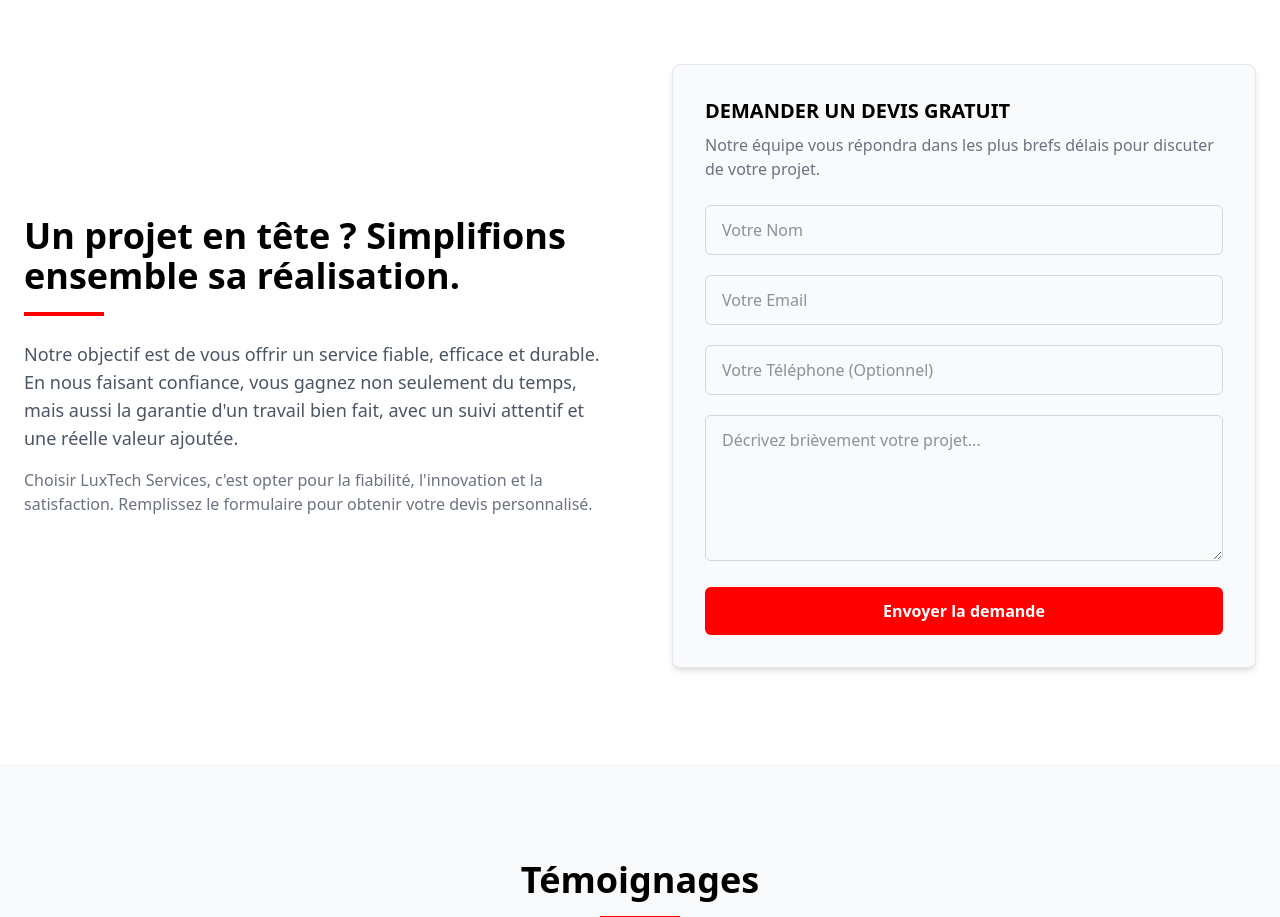
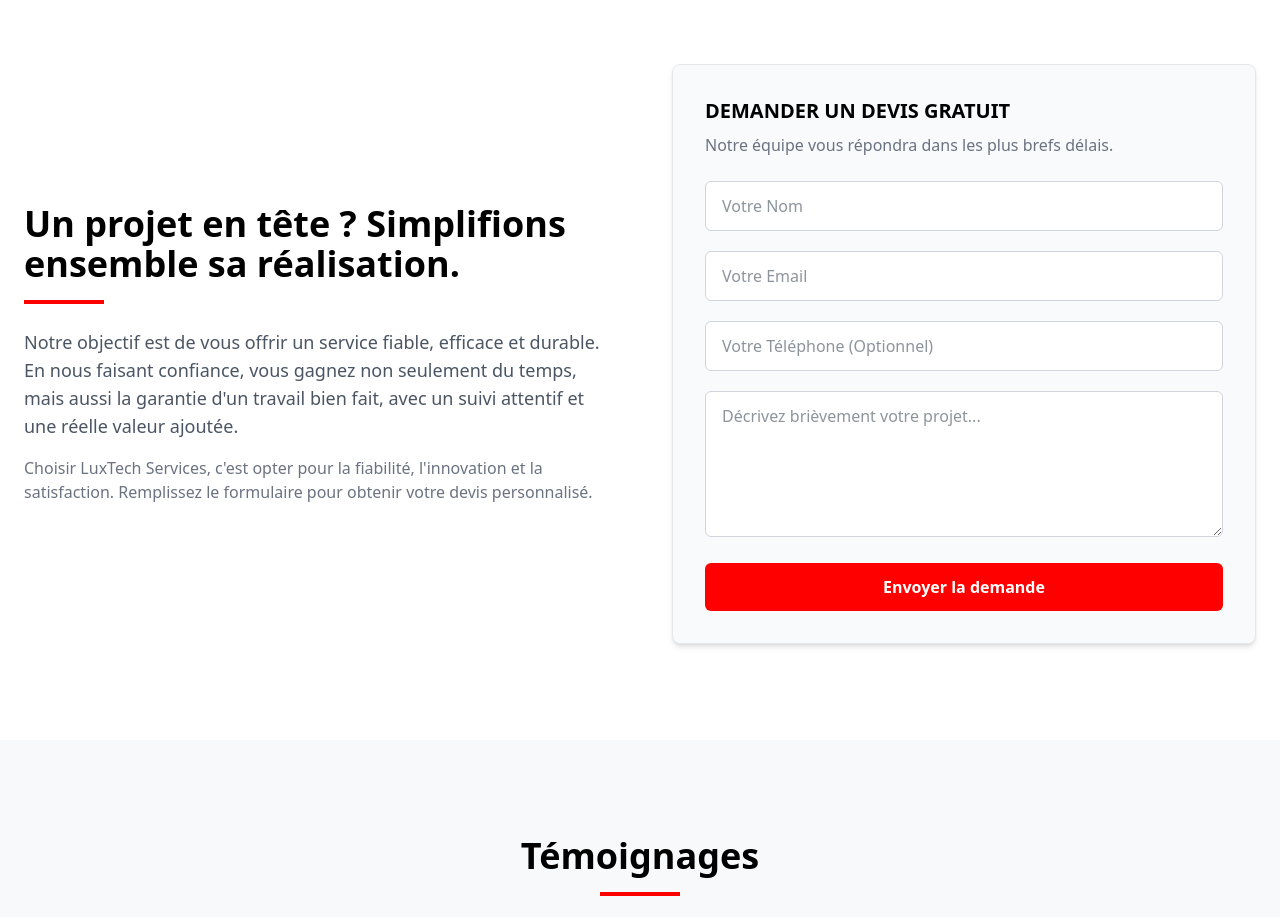
Before and after one commit to Tacite243/luxtech, a Next.js app: page /services in a window 1280 px wide. Shown: the part 1240-2157 px from the top of the page. Built offline with nearby package versions, Linux system fonts and the light colour scheme; no server answers.

Commit message:
feat(getAQuote): add backend functionality

```diff
--- /dev/null
+++ b/src/app/api/quote/route.ts
@@ -0,0 +1,56 @@
+import { NextResponse } from 'next/server';
+import { Resend } from 'resend';
+import { z } from 'zod';
+
+const resend = new Resend(process.env.RESEND_API_KEY);
+const toEmail = process.env.TO_EMAIL;
+
+// Schéma de validation pour la demande de devis
+const quoteSchema = z.object({
+  name: z.string().min(2, "Le nom est requis."),
+  email: z.string().email("L'adresse email est invalide."),
+  phone: z.string().optional(),
+  message: z.string().min(10, "Veuillez décrire votre projet (min. 10 caractères)."),
+});
+
+export async function POST(request: Request) {
+  try {
+    if (!toEmail) {
+        throw new Error("L'adresse email du destinataire n'est pas configurée.");
+    }
+
+    const body = await request.json();
+    const validation = quoteSchema.safeParse(body);
+
+    if (!validation.success) {
+      return NextResponse.json({ errors: validation.error.flatten().fieldErrors }, { status: 400 });
+    }
+
+    const { name, email, phone, message } = validation.data;
+
+    const { data, error } = await resend.emails.send({
+      from: 'onboarding@resend.dev',
+      to: toEmail,
+      subject: `Nouvelle Demande de Devis de ${name}`,
+      replyTo: email,
+      html: `
+        <h2>Demande de Devis</h2>
+        <p><strong>Nom :</strong> ${name}</p>
+        <p><strong>Email :</strong> ${email}</p>
+        ${phone ? `<p><strong>Téléphone :</strong> ${phone}</p>` : ''}
+        <hr>
+        <h3>Description du projet :</h3>
+        <p>${message.replace(/\n/g, "<br>")}</p>
+      `,
+    });
+
+    if (error) {
+      return NextResponse.json({ error: "Erreur lors de l'envoi de l'e-mail" }, { status: 500 });
+    }
+
+    return NextResponse.json({ message: 'Demande envoyée avec succès !' }, { status: 200 });
+
+  } catch (error) {
+    return NextResponse.json({ error: 'Une erreur est survenue.' }, { status: 500 });
+  }
+}
--- a/src/components/GetAQuote.tsx
+++ b/src/components/GetAQuote.tsx
@@ -1,6 +1,24 @@
 "use client";
 
 import { motion, Variants } from 'framer-motion';
+import { useForm, SubmitHandler } from 'react-hook-form';
+import { zodResolver } from '@hookform/resolvers/zod';
+import { z } from 'zod';
+import { useAppDispatch, useAppSelector } from '@/redux/hooks';
+import { sendQuoteRequest, resetQuoteState } from '@/redux/features/quoteSlice';
+import toast from 'react-hot-toast';
+import { useEffect } from 'react';
+import { Loader2 } from 'lucide-react';
+
+// Schéma de validation pour le formulaire
+const quoteSchema = z.object({
+  name: z.string().min(2, "Le nom est requis."),
+  email: z.string().email("L'adresse email est invalide."),
+  phone: z.string().optional(),
+  message: z.string().min(10, "Veuillez décrire votre projet (min. 10 caractères)."),
+});
+
+type QuoteFormValues = z.infer<typeof quoteSchema>;
 
 const fadeInUp: Variants = {
   hidden: { opacity: 0, y: 30 },
@@ -20,19 +38,43 @@ const containerVariants: Variants = {
 };
 
 export default function GetAQuote() {
-  const inputStyle = "w-full px-4 py-3 bg-[#f9fafb] border border-[#d1d5db] rounded-md focus:outline-none focus:ring-2 focus:ring-[#FF0000] transition duration-300 text-gray-800";
+  const dispatch = useAppDispatch();
+  const { status, error } = useAppSelector((state) => state.quote);
+
+  const { register, handleSubmit, reset, formState: { errors } } = useForm<QuoteFormValues>({
+    resolver: zodResolver(quoteSchema),
+  });
+
+  const onSubmit: SubmitHandler<QuoteFormValues> = async (data) => {
+    await dispatch(sendQuoteRequest(data)).unwrap();
+  };
+
+  // Gérer les notifications de succès/erreur
+  useEffect(() => {
+    if (status === 'succeeded') {
+      toast.success('Demande de devis envoyée avec succès !');
+      reset(); // Vider le formulaire
+      dispatch(resetQuoteState()); // Réinitialiser l'état du slice
+    }
+    if (status === 'failed' && error) {
+      toast.error(error);
+      dispatch(resetQuoteState());
+    }
+  }, [status, error, dispatch, reset]);
+
+  const isLoading = status === 'loading';
+  const inputStyle = "w-full px-4 py-3 bg-white border border-[#d1d5db] rounded-md focus:outline-none focus:ring-2 focus:ring-[#FF0000] transition duration-300 text-gray-800";
 
   return (
     <motion.section
       initial="hidden"
       whileInView="visible"
-      // viewport={{ once: true, amount: 0.2 }}
+      viewport={{ once: true, amount: 0.2 }}
       variants={containerVariants}
       className="bg-[#FFFFFF] text-[#111827] py-16 md:py-24"
     >
       <div className="container mx-auto px-6">
         <div className="grid grid-cols-1 lg:grid-cols-2 gap-12 lg:gap-16 items-center">
-
           <motion.div variants={fadeInUp}>
             <h2 className="text-3xl md:text-4xl font-bold mb-4 text-[#000000]">
               Un projet en tête ? Simplifions ensemble sa réalisation.
@@ -51,15 +93,29 @@ export default function GetAQuote() {
               Demander un devis gratuit
             </h3>
             <p className="text-[#6b7280] mb-6">
-              Notre équipe vous répondra dans les plus brefs délais pour discuter de votre projet.
+              Notre équipe vous répondra dans les plus brefs délais.
             </p>
-            <form action="#" method="POST" className="space-y-5">
-              {/* ...champs du formulaire... */}
-              <div><input type="text" name="name" placeholder="Votre Nom" required className={inputStyle} /></div>
-              <div><input type="email" name="email" placeholder="Votre Email" required className={inputStyle} /></div>
-              <div><input type="tel" name="phone" placeholder="Votre Téléphone (Optionnel)" className={inputStyle} /></div>
-              <div><textarea name="message" placeholder="Décrivez brièvement votre projet..." rows={5} required className={inputStyle}></textarea></div>
-              <div><button type="submit" className="w-full bg-[#FF0000] text-[#FFFFFF] font-bold py-3 px-6 rounded-md hover:bg-[#D90000] focus:outline-none focus:ring-2 focus:ring-offset-2 focus:ring-[#FF0000] transition-all duration-300">Envoyer la demande</button></div>
+            <form onSubmit={handleSubmit(onSubmit)} className="space-y-5">
+              <div>
+                <input {...register('name')} placeholder="Votre Nom" className={inputStyle} />
+                {errors.name && <p className="mt-1 text-sm text-red-600">{errors.name.message}</p>}
+              </div>
+              <div>
+                <input {...register('email')} placeholder="Votre Email" className={inputStyle} />
+                {errors.email && <p className="mt-1 text-sm text-red-600">{errors.email.message}</p>}
+              </div>
+              <div>
+                <input {...register('phone')} placeholder="Votre Téléphone (Optionnel)" className={inputStyle} />
+              </div>
+              <div>
+                <textarea {...register('message')} placeholder="Décrivez brièvement votre projet..." rows={5} className={inputStyle}></textarea>
+                {errors.message && <p className="mt-1 text-sm text-red-600">{errors.message.message}</p>}
+              </div>
+              <div>
+                <button type="submit" disabled={isLoading} className="w-full bg-[#FF0000] text-[#FFFFFF] font-bold py-3 px-6 rounded-md hover:bg-[#D90000] focus:outline-none focus:ring-2 focus:ring-offset-2 focus:ring-[#FF0000] transition-all duration-300 flex items-center justify-center disabled:opacity-60">
+                  {isLoading ? <Loader2 className="animate-spin" /> : 'Envoyer la demande'}
+                </button>
+              </div>
             </form>
           </motion.div>
         </div>
--- /dev/null
+++ b/src/redux/features/quoteSlice.ts
@@ -0,0 +1,67 @@
+import { createSlice, createAsyncThunk } from '@reduxjs/toolkit';
+import axios from 'axios';
+import axiosInstance from '@/lib/axiosInstance';
+import { z } from 'zod';
+
+// Le type des données que le formulaire enverra
+const quoteSchema = z.object({
+    name: z.string(),
+    email: z.string(),
+    phone: z.string().optional(),
+    message: z.string(),
+});
+type QuoteFormData = z.infer<typeof quoteSchema>;
+
+type QuoteState = {
+    status: 'idle' | 'loading' | 'succeeded' | 'failed';
+    error: string | null;
+};
+
+const initialState: QuoteState = {
+    status: 'idle',
+    error: null,
+};
+
+// Thunk asynchrone pour envoyer la demande de devis
+export const sendQuoteRequest = createAsyncThunk(
+    'quote/sendRequest',
+    async (data: QuoteFormData, { rejectWithValue }) => {
+        try {
+            const response = await axiosInstance.post('/quote', data);
+            return response.data;
+        } catch (error: unknown) {
+            if (axios.isAxiosError(error) && error.response) {
+                return rejectWithValue(error.response.data.error || 'Erreur lors de l\'envoi.');
+            }
+            return rejectWithValue('Une erreur réseau est survenue.');
+        }
+    }
+);
+
+const quoteSlice = createSlice({
+    name: 'quote',
+    initialState,
+    reducers: {
+        resetQuoteState: (state) => {
+            state.status = 'idle';
+            state.error = null;
+        }
+    },
+    extraReducers: (builder) => {
+        builder
+            .addCase(sendQuoteRequest.pending, (state) => {
+                state.status = 'loading';
+                state.error = null;
+            })
+            .addCase(sendQuoteRequest.fulfilled, (state) => {
+                state.status = 'succeeded';
+            })
+            .addCase(sendQuoteRequest.rejected, (state, action) => {
+                state.status = 'failed';
+                state.error = action.payload as string;
+            });
+    },
+});
+
+export const { resetQuoteState } = quoteSlice.actions;
+export default quoteSlice.reducer;
--- a/src/redux/store.ts
+++ b/src/redux/store.ts
@@ -8,6 +8,7 @@ import projectsReducer from './features/projectsSlices';
 import usersReducer from './features/usersSlice';
 import orderReducer from './features/ordersSlice';
 import cartReducer from './features/cartSlice';
+import quoteReducer from './features/quoteSlice';
 
 
 
@@ -23,6 +24,7 @@ export const makeStore = () => {
             users: usersReducer,
             orders: orderReducer,
             cart: cartReducer,
+            quote: quoteReducer,
         },
         // Activer les Redux DevTools uniquement en développement
         devTools: process.env.NODE_ENV !== 'production',
```
